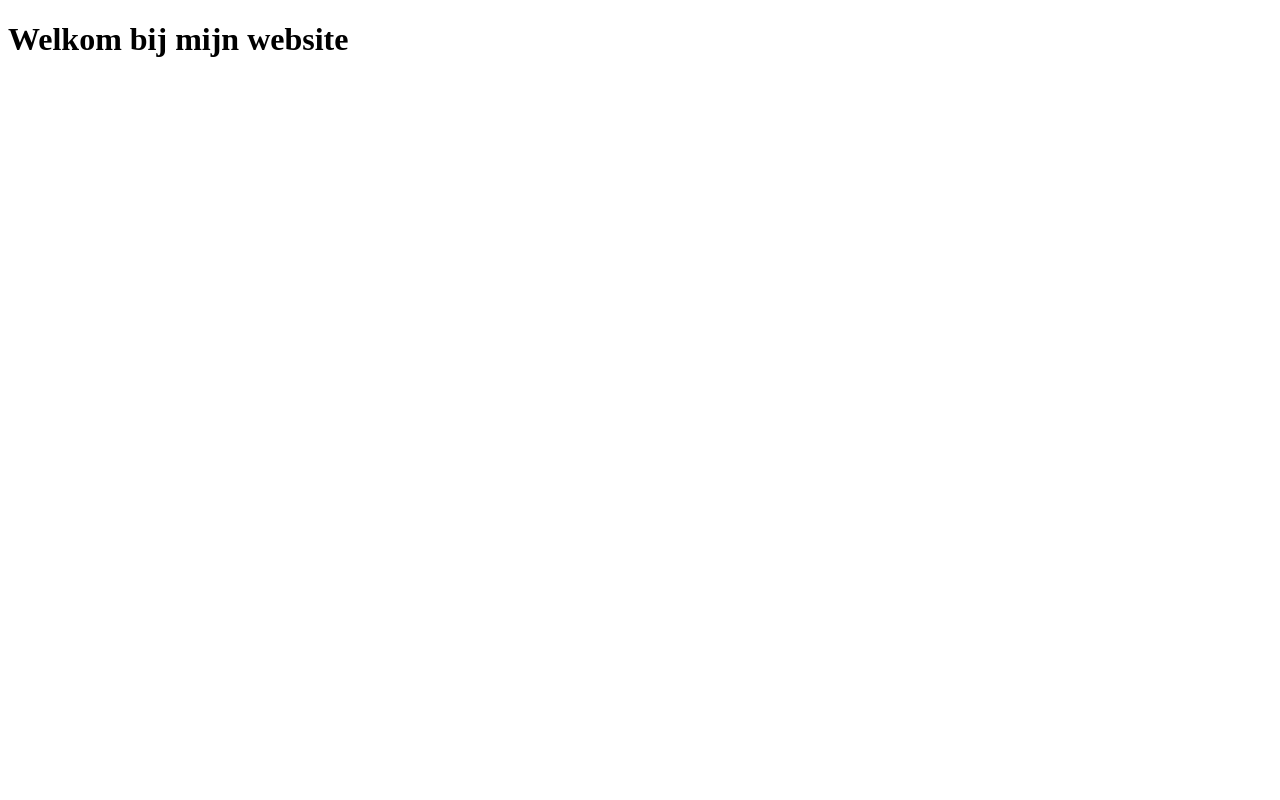
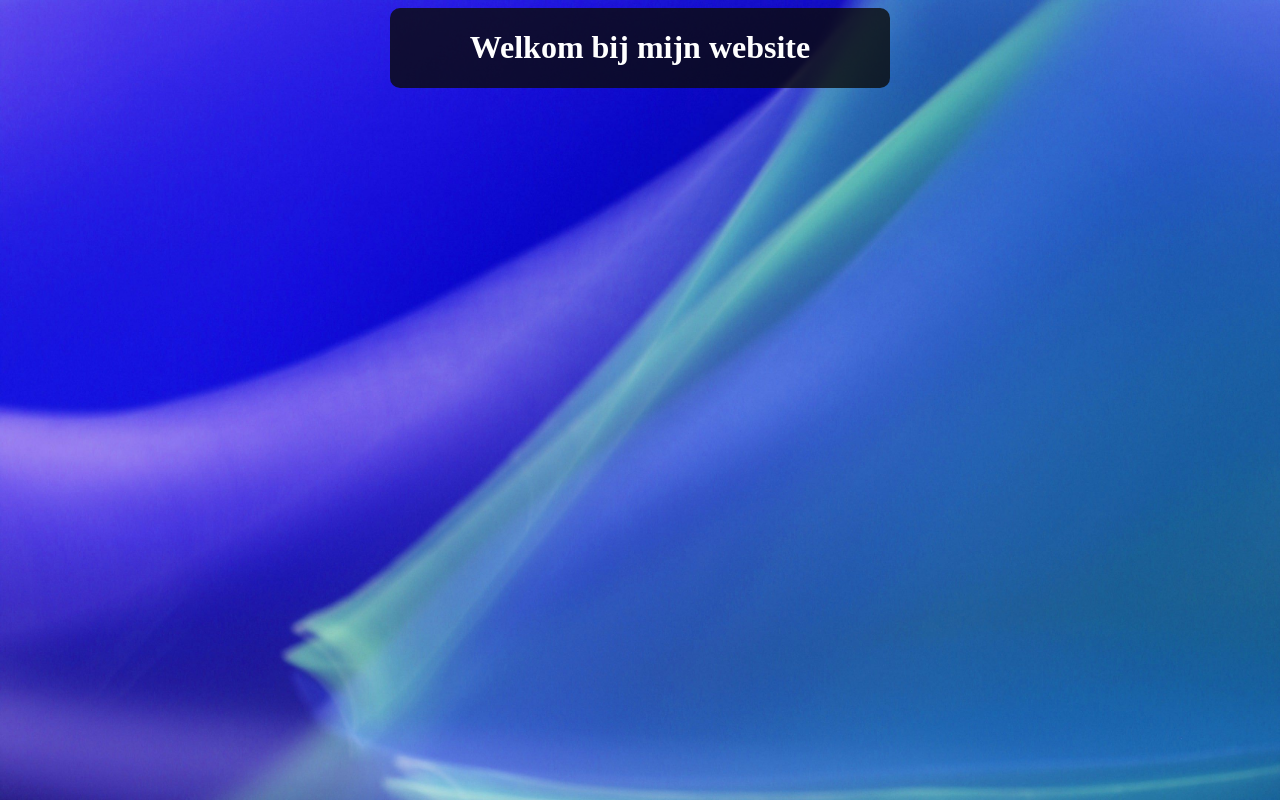
Before and after one commit to Enoki210/mijn-website, a plain HTML site: page index.html in a window 1280 px wide. Drawn offline with Linux system fonts and the light colour scheme.

Commit message:
Css hernoemd

```diff
--- /dev/null
+++ b/css.css
@@ -0,0 +1,17 @@
+body {
+    justify-content: center;
+    display: flex;
+    color: white;
+    background-image: url("pexels-diva-30887566.jpg");
+    background-size: 100%;
+}
+
+.container {
+    width: 500px;
+    height: 80px;
+    background-color: rgb(10, 10, 10, 0.8);
+    justify-content: center;
+    display: flex;
+    border: 1px rgb(10, 10, 10, 0.8);
+    border-radius: 10px;
+}
--- a/index.html
+++ b/index.html
@@ -3,7 +3,7 @@
 <head>
     <meta charset="UTF-8">
     <title>Title</title>
-    <link rel="stylesheet" href="cssvanwebsite.css">
+    <link rel="stylesheet" href="css.css">
 </head>
 <body>
 <div class="container">
```
Also changed, not shown: cssvanwebsite.css (deleted).
